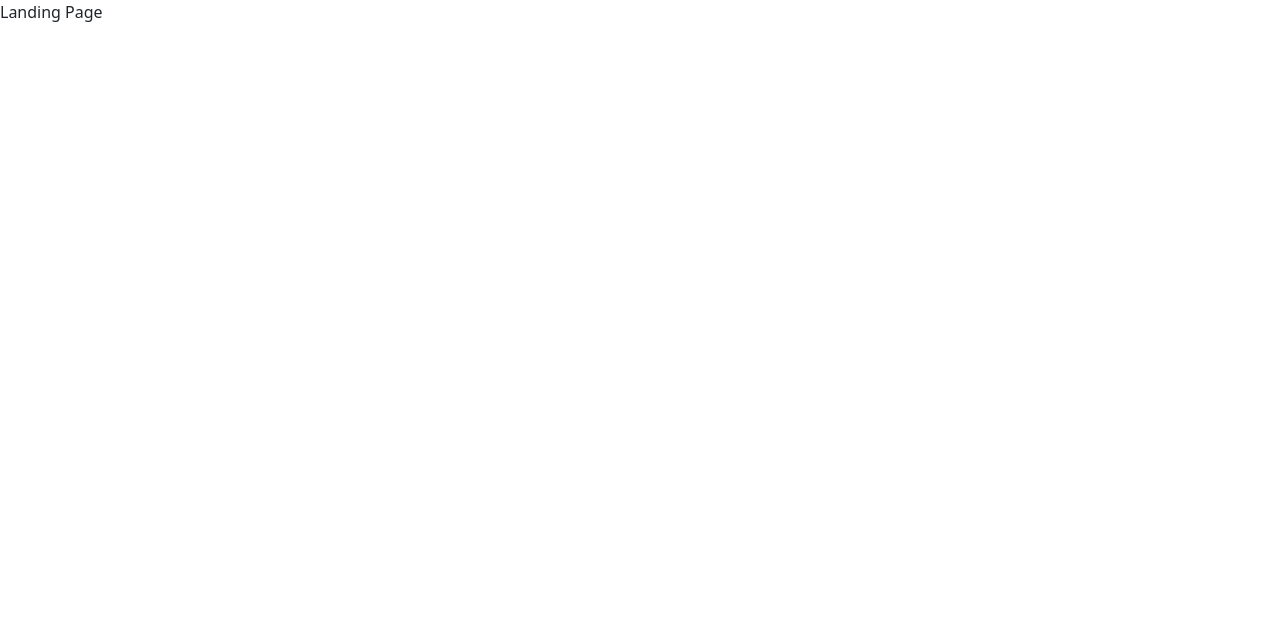
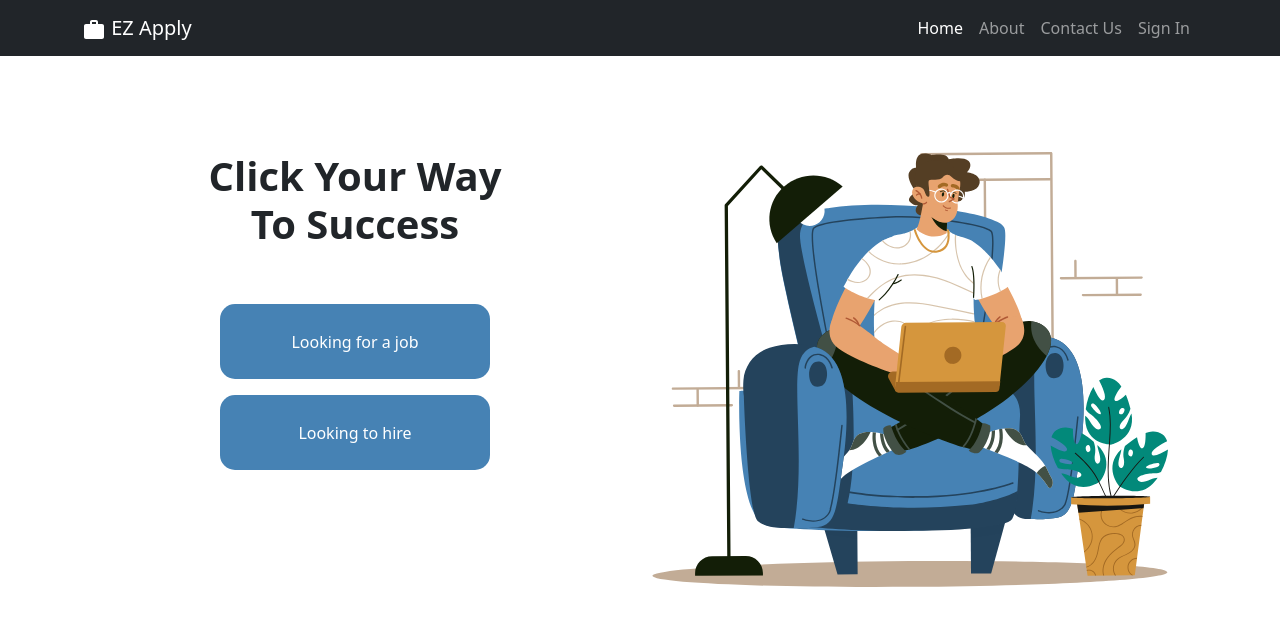
Before and after one commit to jamessnguyenn/2021-fall-cs160-team-iron-man, a React (Create React App) app in the folder frontend/: page / in a window 1280 px wide. Shown: the top 626 px of the page. Built offline with nearby package versions, Linux system fonts and the light colour scheme.

Commit message:
landing page

```diff
--- a/frontend/src/App.js
+++ b/frontend/src/App.js
@@ -1,7 +1,7 @@
 import { BrowserRouter as Router, Switch, Route } from 'react-router-dom'
 import './App.css'
 import 'bootstrap/dist/css/bootstrap.min.css'
-import LandingPage from './components/landing/landing'
+import LandingPage from './components/landing/Landing'
 import JobSeekerCreateAccountPage from './components/jobSeekerSignup/JobSeekerSignup'
 import JobSeekerLoginPage from './components/jobSeekerLogin/JobSeekerLogin'
 import AboutPage from './components/about/About'
--- /dev/null
+++ b/frontend/src/components/landing/Landing.css
@@ -0,0 +1,55 @@
+.bg {
+    height: 420px;
+}
+
+.job-button {
+    height: 75px;
+    width: 270px;
+    left: 0px;
+    top: 0px;
+    border-radius: 15px;
+    background: #4682B4;
+    border-radius: 15px;
+    border-color: transparent;
+}
+
+.job-button:focus, .job-button:hover{
+    border-color: transparent;
+    background: #4682B4;
+
+}
+
+.hire-button {
+    height: 75px;
+    width: 270px;
+    left: 0px;
+    top: 0px;
+    border-radius: 15px;
+    background: #4682B4;
+    border-radius: 15px;
+    border-color: transparent;
+}
+
+.hire-button:focus, .hire-button:hover{
+    border-color: transparent;
+    background: #4682B4;
+
+}
+.landing-field{
+    height: 43.488372802734375px;
+    width: 445px;
+    left: 0px;
+    top: 26.093017578125px;
+    border-radius: 5px;
+}
+a {
+    text-decoration: none;
+    color: #055C9D;
+}
+
+
+.landing-Pic {
+    height: 100vh;
+    background-image: url('../../images/landing.svg');
+    background-repeat: no-repeat;
+}
--- /dev/null
+++ b/frontend/src/components/landing/Landing.js
@@ -0,0 +1,44 @@
+import React from 'react'
+import { Row, Col } from 'react-bootstrap'
+import Button from 'react-bootstrap/Button'
+import './Landing.css'
+import NavBar from './LandingNav'
+
+export default function LandingPage(){
+
+  return (
+    <div style={{height:"100vh", overflow:"hidden"}}>
+      <NavBar/>
+    <div className='container pt-5'>
+      <Row className='mb-3 mt-5'>
+        <Col className="text-center">
+        <div>
+          <h1 className='' style={{ fontWeight: 'bold' }}>Click Your Way <br/> To Success</h1>
+        </div>
+        <div className='bg mt-5 pt-2'>
+          <div className='landing-form' >
+
+              <div class='d-flex mb-3 justify-content-center align-items-center'>
+                <Button variant='success' className='job-button' type='submit'>
+                  Looking for a job
+                </Button>
+              </div>
+
+              <div class='d-flex mb-3 justify-content-center align-items-center'>
+                <Button variant='success' className='hire-button' type='submit'>
+                  Looking to hire
+                </Button>
+              </div>
+          </div>
+        </div>
+        </Col>
+        <Col className='d-none d-lg-inline'>
+        <div className='landing-Pic'>
+
+        </div>
+        </Col>
+      </Row>
+    </div>
+    </div>
+  )
+}
--- /dev/null
+++ b/frontend/src/components/landing/LandingNav.js
@@ -0,0 +1,63 @@
+import React from "react";
+import { NavLink } from "react-router-dom";
+import WorkIcon from "@material-ui/icons/Work";
+import { Navbar, Nav } from "react-bootstrap";
+import Container from "react-bootstrap/Container";
+
+export default function NavBar() {
+  return (
+    <Navbar className="sticky-top" bg="dark" variant="dark" expand="lg">
+      <Container>
+        <NavLink
+          exact
+          to="/"
+          className="navbar-brand"
+          activeClassName="activeNav"
+        >
+          <WorkIcon /> EZ Apply
+        </NavLink>
+        <Navbar.Toggle aria-controls="navLinks" />
+        <Navbar.Collapse id="navLinks">
+          <Nav className="ms-auto">
+            <NavLink
+              exact
+              to="/"
+              className="nav-link"
+              activeClassName="activeNav"
+              activeStyle={{ color: "white" }}
+            >
+              Home
+            </NavLink>
+            <NavLink
+              exact
+              to="/about"
+              className="nav-link"
+              activeClassName="activeNav"
+              activeStyle={{ color: "white" }}
+            >
+              About
+            </NavLink>
+            <NavLink
+              exact
+              to="/contact"
+              className="nav-link"
+              activeClassName="activeNav"
+              activeStyle={{ color: "white" }}
+            >
+              Contact Us
+            </NavLink>
+            <NavLink
+              exact
+              to="/jobSeeker/login"
+              className="nav-link"
+              activeClassName="activeNav"
+              activeStyle={{ color: "white" }}
+            >
+              Sign In
+            </NavLink>
+          </Nav>
+        </Navbar.Collapse>
+      </Container>
+    </Navbar>
+  );
+}
--- a/frontend/src/components/landing/landing.jsx
+++ /dev/null
@@ -1,8 +0,0 @@
-
-
-export default function LandingPage(){
-
-    return(<div>
-        Landing Page
-    </div>)
-}
```
Also changed, not shown: frontend/src/images/landing.svg (added).
